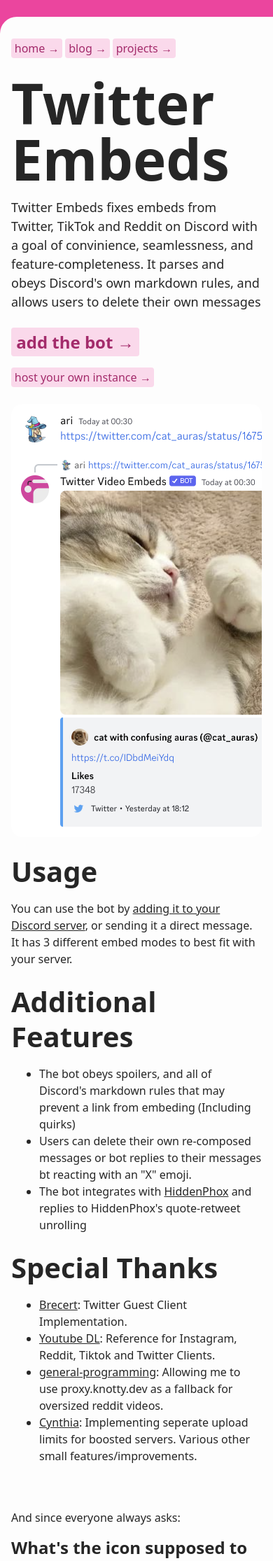
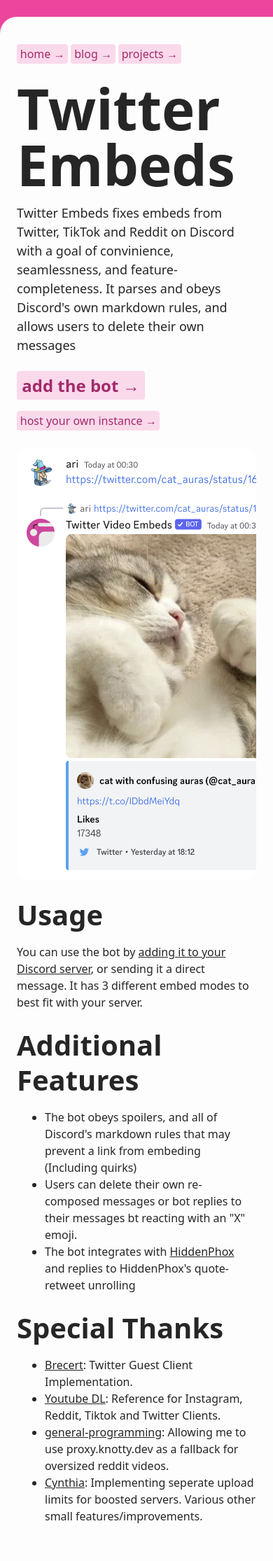
Before and after one commit to adryd325/website, a Jekyll site: the page built from projects/twitter-embeds/index.html, in a window 390 px wide. Shown: the top 2230 px of the page at 70% size. Built offline with Jekyll 4.4.1, drawn with Linux system fonts in a browser that asks for light colours; some web fonts are replaced.

Commit message:
add padding to print stylesheet

```diff
--- a/projects/twitter-embeds/index.html
+++ b/projects/twitter-embeds/index.html
@@ -55,7 +55,7 @@ title: twitter embeds
 
   @media only screen and (max-width: 1080px) {
     .page {margin: 24px 0 0 0;
-      padding: 1rem 1rem 1.5rem 1rem;}
+      padding: 1.5rem 1.5rem 1.5rem 1.5rem;}
   }
 
   @media (prefers-color-scheme: dark) {
--- a/static/main.css
+++ b/static/main.css
@@ -283,7 +283,7 @@ pre {
 
   main {
     max-width: 100%;
-    padding: 0;
+    padding: 0 1.5rem;
     -webkit-print-color-adjust: exact;
     print-color-adjust: exact;
   }
```
Also changed, not shown: Gemfile.lock, static/moon-dark.svg (added), static/moon-light.svg (added), static/stars-dark.svg (added), static/stars-light.svg (added).
